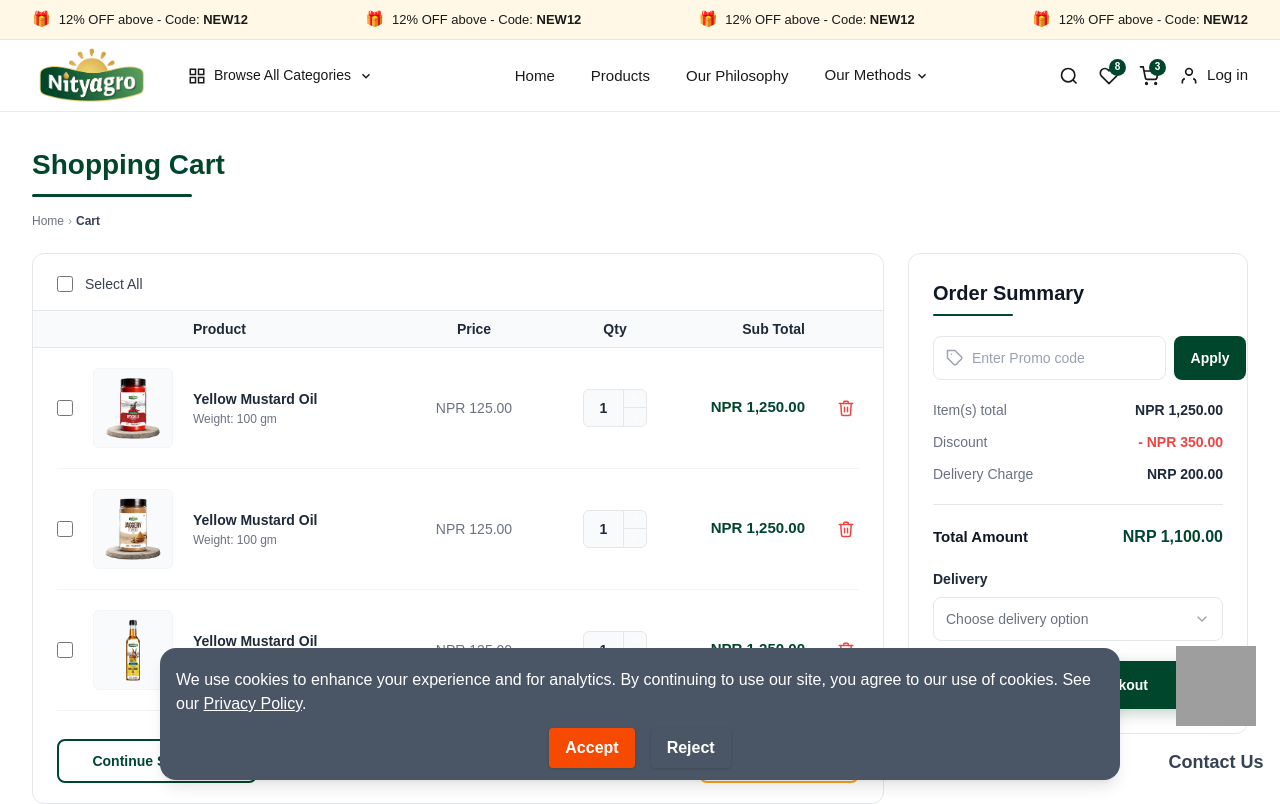
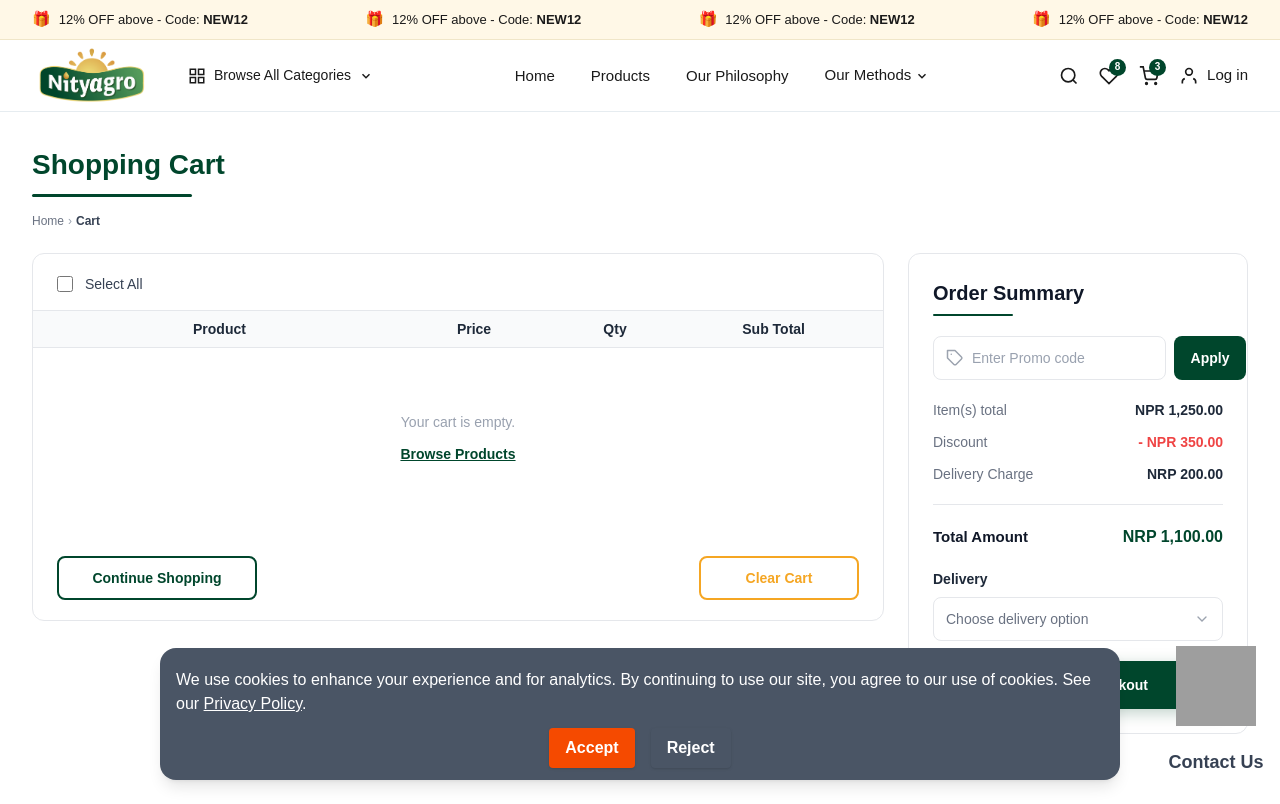
Before and after one commit to Gyane-git/nityagro, a Next.js app: page /cart in a window 1280 px wide. Shown: the top 804 px of the page. Built offline with nearby package versions, Linux system fonts and the light colour scheme; grey boxes are pictures that could not be loaded.

Commit message:
cart UI now store localstorage data

```diff
--- a/app/cart/Cartitems.js
+++ b/app/cart/Cartitems.js
@@ -1,7 +1,9 @@
 "use client";
 
 import Image from "next/image";
-import { useState } from "react";
+import Link from "next/link";
+import { useEffect, useState } from "react";
+import useCartStore from "@/store/cartStore";
 
 // ─── Icons ──────────────────────────────────────────────────────────────────
 const TrashIcon = () => (
@@ -24,13 +26,6 @@
     <polyline points="6 9 12 15 18 9" />
   </svg>
 );
-
-// ─── Initial cart items ──────────────────────────────────────────────────────
-const INITIAL_ITEMS = [
-  { id: 1, name: "Yellow Mustard Oil", weight: "100 gm", price: 125, qty: 1, image: "/products/red-chilli.png" },
-  { id: 2, name: "Yellow Mustard Oil", weight: "100 gm", price: 125, qty: 1, image: "/products/jaggery1.png" },
-  { id: 3, name: "Yellow Mustard Oil", weight: "100 gm", price: 125, qty: 1, image: "/products/mustard-oil.png" },
-];
 
 // ─── Qty spinner ─────────────────────────────────────────────────────────────
 function QtySpinner({ value, onChange }) {
@@ -135,10 +130,21 @@
 
 // ─── Main CartItems component ─────────────────────────────────────────────────
 export default function CartItems({ onCartChange }) {
-  const [items, setItems] = useState(INITIAL_ITEMS);
+  const items = useCartStore((state) => state.items);
+  const updateQty = useCartStore((state) => state.updateQty);
+  const removeItem = useCartStore((state) => state.removeItem);
+  const clearCart = useCartStore((state) => state.clearCart);
   const [checkedIds, setCheckedIds] = useState([]);
 
-  const allChecked = items.length > 0 && checkedIds.length === items.length;
+  useEffect(() => {
+    onCartChange?.(items);
+  }, [items, onCartChange]);
+
+  const validCheckedIds = checkedIds.filter((id) =>
+    items.some((item) => item.id === id)
+  );
+
+  const allChecked = items.length > 0 && validCheckedIds.length === items.length;
 
   const toggleSelectAll = () => {
     if (allChecked) setCheckedIds([]);
@@ -152,22 +158,17 @@
   };
 
   const handleQtyChange = (id, qty) => {
-    const updated = items.map((i) => (i.id === id ? { ...i, qty } : i));
-    setItems(updated);
-    onCartChange?.(updated);
+    updateQty(id, qty);
   };
 
   const handleRemove = (id) => {
-    const updated = items.filter((i) => i.id !== id);
-    setItems(updated);
+    removeItem(id);
     setCheckedIds((prev) => prev.filter((x) => x !== id));
-    onCartChange?.(updated);
   };
 
   const handleClearCart = () => {
-    setItems([]);
+    clearCart();
     setCheckedIds([]);
-    onCartChange?.([]);
   };
 
   return (
@@ -214,20 +215,20 @@
         {items.length === 0 ? (
           <div className="flex flex-col items-center justify-center py-16 gap-3">
             <p className="text-gray-400 text-sm font-medium">Your cart is empty.</p>
-            <a
+            <Link
               href="/products"
               className="text-sm font-semibold underline"
               style={{ color: "#00462C" }}
             >
               Browse Products
-            </a>
+            </Link>
           </div>
         ) : (
           items.map((item) => (
             <CartRow
               key={item.id}
               item={item}
-              checked={checkedIds.includes(item.id)}
+              checked={validCheckedIds.includes(item.id)}
               onCheck={() => toggleCheck(item.id)}
               onQtyChange={handleQtyChange}
               onRemove={handleRemove}
@@ -238,7 +239,7 @@
 
       {/* ── Footer: Continue Shopping + Clear Cart ── */}
       <div className="flex items-center justify-between px-6 py-5 mt-2">
-        <a
+        <Link
           href="/products"
           className="inline-flex items-center justify-center border-2 rounded-lg font-semibold text-sm transition-all hover:bg-gray-50"
           style={{
@@ -249,7 +250,7 @@
           }}
         >
           Continue Shopping
-        </a>
+        </Link>
 
         <button
           onClick={handleClearCart}
--- a/app/products/ProductList.js
+++ b/app/products/ProductList.js
@@ -4,6 +4,8 @@
 import Link from "next/link";
 import { useState } from "react";
 import { ALL_PRODUCTS } from "./productsData";
+import useCartStore from "@/store/cartStore";
+import useToastStore from "@/store/toastStore";
 
 // ─── Icons ─────────────────────────────────────────────────────────────────
 const CartIcon = () => (
@@ -42,6 +44,22 @@
 // ─── Single Product Card — exact same as ProductSection ────────────────────
 function ProductCard({ product }) {
   const [added, setAdded] = useState(false);
+  const addToCart = useCartStore((state) => state.addToCart);
+  const showToast = useToastStore((state) => state.showToast);
+
+  const handleAdd = () => {
+    addToCart({
+      id: product.id,
+      name: product.name,
+      price: product.price,
+      image: product.image,
+      qty: 1,
+      weight: "100 gm",
+    });
+    showToast(`${product.name} added to cart`);
+    setAdded(true);
+    setTimeout(() => setAdded(false), 1400);
+  };
 
   return (
     <div
@@ -120,7 +138,7 @@
 
       <div className="px-3 pb-3">
         <button
-          onClick={() => { setAdded(true); setTimeout(() => setAdded(false), 1400); }}
+          onClick={handleAdd}
           className="mt-2 w-full flex items-center justify-center gap-2 text-white font-semibold text-sm py-2.5 rounded transition-all duration-200 active:scale-95"
           style={{ background: added ? "#2d7a4f" : "#00462C", borderRadius: "6px" }}
         >
--- a/app/products/[id]/Frequentlyboughttogether.js
+++ b/app/products/[id]/Frequentlyboughttogether.js
@@ -3,6 +3,8 @@
 import Image from "next/image";
 import Link from "next/link";
 import { useState } from "react";
+import useCartStore from "@/store/cartStore";
+import useToastStore from "@/store/toastStore";
 
 const CartIcon = () => (
   <svg width="14" height="14" viewBox="0 0 24 24" fill="none" stroke="currentColor" strokeWidth="2" strokeLinecap="round" strokeLinejoin="round">
@@ -28,6 +30,22 @@
 
 function ProductCard({ product }) {
   const [added, setAdded] = useState(false);
+  const addToCart = useCartStore((state) => state.addToCart);
+  const showToast = useToastStore((state) => state.showToast);
+
+  const handleAdd = () => {
+    addToCart({
+      id: product.id,
+      name: product.name,
+      price: product.price,
+      image: product.image,
+      qty: 1,
+      weight: "100 gm",
+    });
+    showToast(`${product.name} added to cart`);
+    setAdded(true);
+    setTimeout(() => setAdded(false), 1400);
+  };
 
   return (
     <div
@@ -108,10 +126,7 @@
 
       <div className="px-3 pb-3">
         <button
-          onClick={() => {
-            setAdded(true);
-            setTimeout(() => setAdded(false), 1400);
-          }}
+          onClick={handleAdd}
           className="mt-1 w-full flex items-center justify-center gap-1.5 text-white font-semibold py-2 rounded transition-all duration-200 active:scale-95"
           style={{
             background: added ? "#2d7a4f" : "#00462C",
--- a/app/products/[id]/ProductInfo.js
+++ b/app/products/[id]/ProductInfo.js
@@ -3,6 +3,8 @@
 import { useState } from "react";
 ;
 import { useRouter } from "next/navigation";
+import useCartStore from "@/store/cartStore";
+import useToastStore from "@/store/toastStore";
 
 // ─── Icons ──────────────────────────────────────────────────────────────────
 const StarIcon = ({ filled }) => (
@@ -39,6 +41,8 @@
   const [selectedWeight, setSelectedWeight] = useState("100 gm");
   const [added, setAdded] = useState(false);
   const router = useRouter();
+  const addToCart = useCartStore((state) => state.addToCart);
+  const showToast = useToastStore((state) => state.showToast);
 
   const p = product ?? {
     name: "Yellow Mustard Oil",
@@ -48,6 +52,15 @@
   };
 
   const handleAdd = () => {
+    addToCart({
+      id: p.id,
+      name: p.name,
+      price: p.price,
+      image: p.image || p.images?.[0] || "/products/mustard-oil.png",
+      qty,
+      weight: selectedWeight,
+    });
+    showToast(`${p.name} added to cart`);
     setAdded(true);
     setTimeout(() => setAdded(false), 1400);
   };
--- a/app/products/[id]/page.js
+++ b/app/products/[id]/page.js
@@ -37,12 +37,10 @@
 
   return (
     <main className="min-h-screen bg-white">
-        <div className="mx-auto px-6 py-6"
-        style={{ maxWidth: "1440px" }}>
-      {/* ── Banner — full width, no max-width ── */}
-      <Banner />
+      <div className="mx-auto px-6 py-6" style={{ maxWidth: "1440px" }}>
+        {/* ── Banner ── */}
+        <Banner />
 
-      <div className="mx-auto px-6" style={{ maxWidth: "1020px" }}>
         {/* ── Breadcrumb ── */}
         <Breadcrumb productName={product.name} />
 
@@ -70,7 +68,6 @@
         {/* Bottom spacing */}
         <div className="h-16" />
       </div>
-      </div>
     </main>
   );
 }
--- /dev/null
+++ b/store/cartStore.js
@@ -0,0 +1,52 @@
+import { create } from "zustand";
+import { persist } from "zustand/middleware";
+
+const useCartStore = create(
+  persist(
+    (set) => ({
+      items: [],
+      addToCart: (product) =>
+        set((state) => {
+          const existing = state.items.find((item) => item.id === product.id);
+
+          if (existing) {
+            return {
+              items: state.items.map((item) =>
+                item.id === product.id ? { ...item, qty: item.qty + (product.qty ?? 1) } : item
+              ),
+            };
+          }
+
+          return {
+            items: [
+              ...state.items,
+              {
+                id: product.id,
+                name: product.name,
+                price: product.price,
+                image: product.image,
+                weight: product.weight ?? "100 gm",
+                qty: product.qty ?? 1,
+              },
+            ],
+          };
+        }),
+      updateQty: (id, qty) =>
+        set((state) => ({
+          items: state.items.map((item) =>
+            item.id === id ? { ...item, qty: Math.max(1, qty) } : item
+          ),
+        })),
+      removeItem: (id) =>
+        set((state) => ({
+          items: state.items.filter((item) => item.id !== id),
+        })),
+      clearCart: () => set({ items: [] }),
+    }),
+    {
+      name: "nityagro-cart",
+    }
+  )
+);
+
+export default useCartStore;
```
Also changed, not shown: components/Productsection.js (+28 -5 lines).
